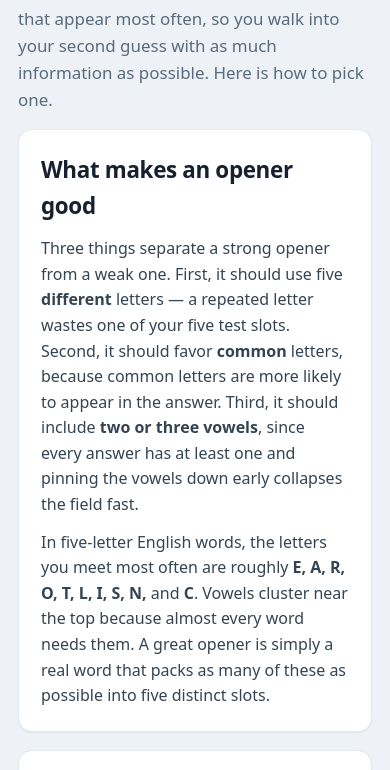
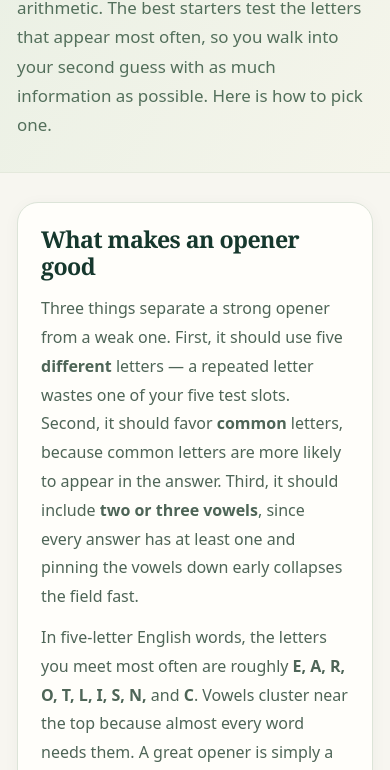
Before and after one commit to mrboss302/word-unscrambler, a website: page guides/best-wordle-starting-words/index.html in a window 390 px wide. Shown: the part 404-1174 px from the top of the page. Drawn offline with Linux system fonts and the light colour scheme.

Commit message:
Apply responsive puzzle design to guides and information pages

```diff
--- a/guides/best-wordle-starting-words/index.html
+++ b/guides/best-wordle-starting-words/index.html
@@ -26,6 +26,7 @@
 
 
   <link rel="stylesheet" href="/styles.css" />
+  <link rel="stylesheet" href="/assets/css/refresh.css" />
 
   <meta name="google-adsense-account" content="ca-pub-3840656918521680" />
   <!-- Google AdSense loader (site-wide, enables Auto Ads after approval). -->
```
